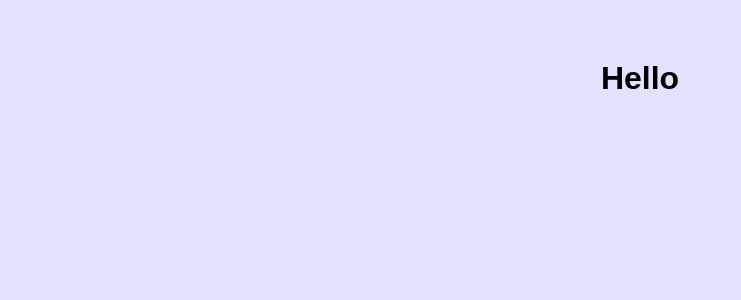
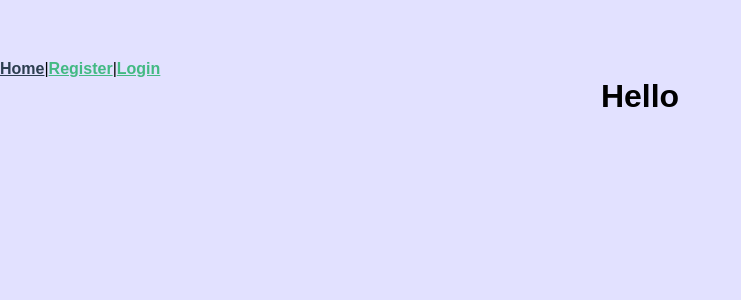
Before and after one commit to AM-Saad/guestbook_vue, a Vue app: page /auth in a window 1280 px wide. Shown: the top 300 px of the page, without its empty margins (0-741 px from the left). Built offline with nearby package versions, Linux system fonts and the light colour scheme.

Commit message:
Added navigation links

```diff
--- a/src/App.vue
+++ b/src/App.vue
@@ -1,17 +1,19 @@
 <template>
   <div id="app">
-
-      <router-view/>
+    <div id="nav" class="flex">
+      <router-link to="/">Home</router-link> |
+      <router-link to="/auth">Register</router-link> |
+      <router-link to="/auth">Login</router-link>
+    </div>
+    <router-view />
   </div>
 </template>
 
 <script>
-
 export default {
-  name: 'App',
-  components: {
-  }
-}
+  name: "App",
+  components: {},
+};
 </script>
 
 <style>
@@ -22,4 +24,12 @@ export default {
   text-align: center;
   margin-top: 60px;
 }
+#nav a {
+  font-weight: bold;
+  color: #2c3e50;
+}
+
+#nav a.router-link-exact-active {
+  color: #42b983;
+}
 </style>
```
